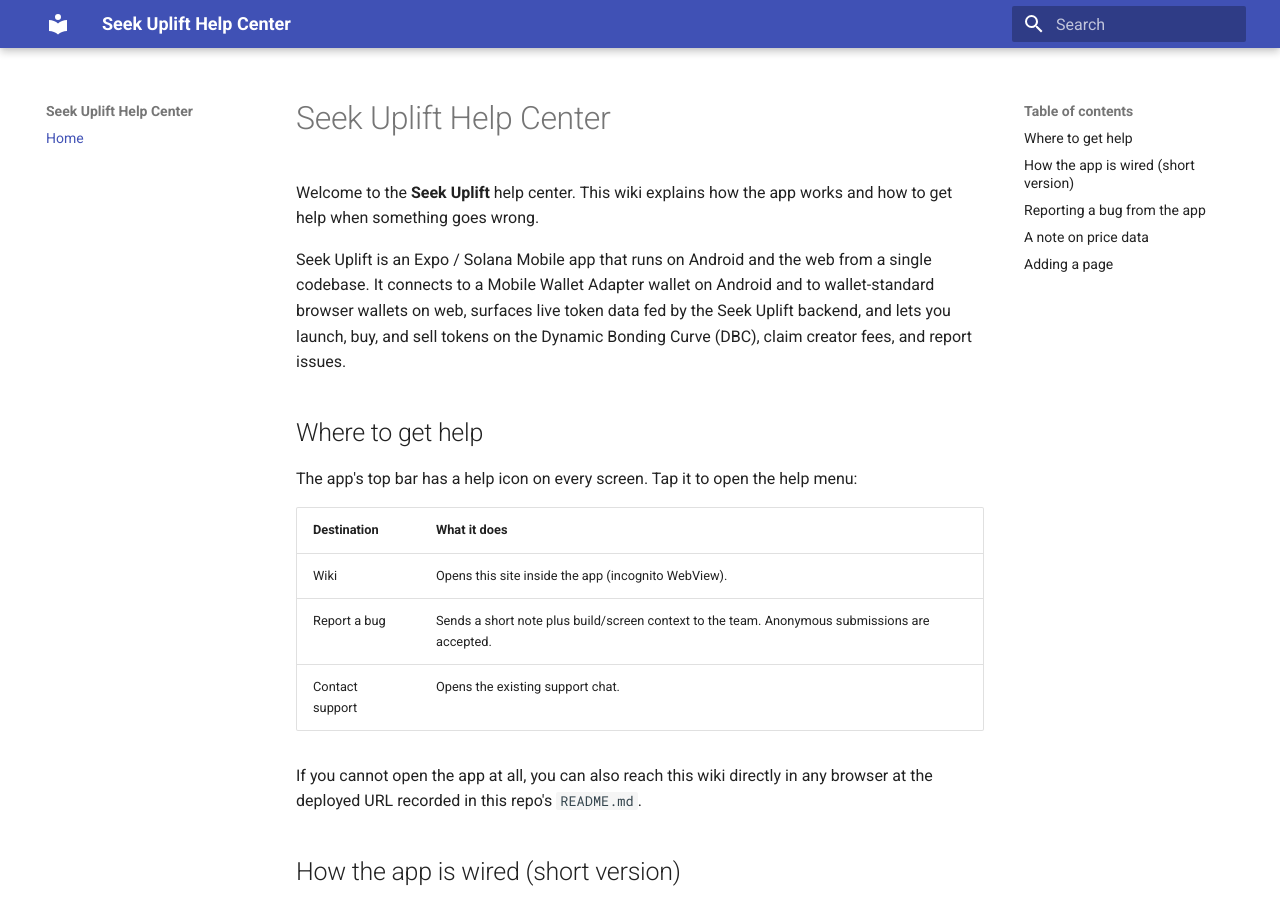
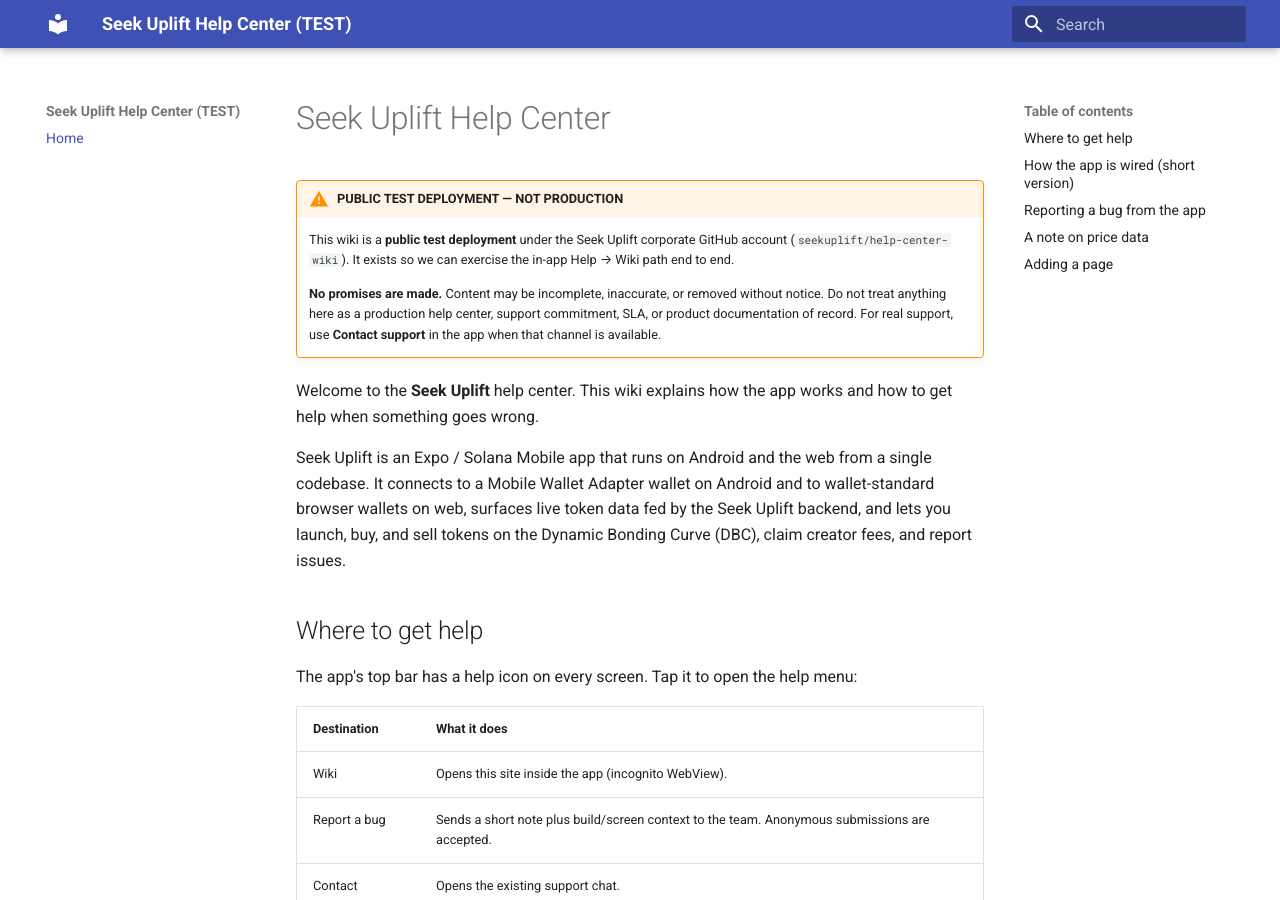
Before and after one commit to seekuplift/help-center-wiki, an MkDocs documentation site: the page built from docs/index.md, in a window 1280 px wide and 900 px high. Built offline with MkDocs 1.6.1 and Material for MkDocs 9.7.7, drawn with Linux system fonts in a browser that asks for light colours.

Commit message:
docs(wiki): public TEST deploy under seekuplift + explicit no-promises banner
Operator-authorized stand-up of help-center-wiki on GitHub Pages so the
in-app Help → Wiki path can be tested. Content is labeled as a public test
with no production promises.

```diff
--- a/docs/index.md
+++ b/docs/index.md
@@ -1,4 +1,14 @@
 # Seek Uplift Help Center
+
+!!! warning "PUBLIC TEST DEPLOYMENT — NOT PRODUCTION"
+    This wiki is a **public test deployment** under the Seek Uplift corporate
+    GitHub account (`seekuplift/help-center-wiki`). It exists so we can exercise
+    the in-app Help → Wiki path end to end.
+
+    **No promises are made.** Content may be incomplete, inaccurate, or removed
+    without notice. Do not treat anything here as a production help center,
+    support commitment, SLA, or product documentation of record. For real
+    support, use **Contact support** in the app when that channel is available.
 
 Welcome to the **Seek Uplift** help center. This wiki explains how the app works
 and how to get help when something goes wrong.
--- a/mkdocs.yml
+++ b/mkdocs.yml
@@ -9,11 +9,10 @@
 # Design spec: docs/superpowers/specs/2026-08-27-in-app-help-center-design.md
 #   section 2 "Wiki".
 
-site_name: Seek Uplift Help Center
-site_description: Help center wiki for the Seek Uplift app.
-# TODO: deployed URL — set after the GitHub Pages deploy is performed by hand.
-# HC-3 consumes this URL as EXPO_PUBLIC_WIKI_URL.
-site_url: ""  # left blank until the public URL is known
+site_name: Seek Uplift Help Center (TEST)
+site_description: PUBLIC TEST help-center wiki for Seek Uplift — not production; no promises.
+# Public test Pages URL under the corp account. HC-3 consumes this as EXPO_PUBLIC_WIKI_URL.
+site_url: https://seekuplift.github.io/help-center-wiki/
 
 # Build output goes to site/ (the MkDocs default). Both site/ and .venv/ are
 # gitignored — see .gitignore.
```
Also changed, not shown: README.md (+21 -26 lines).
